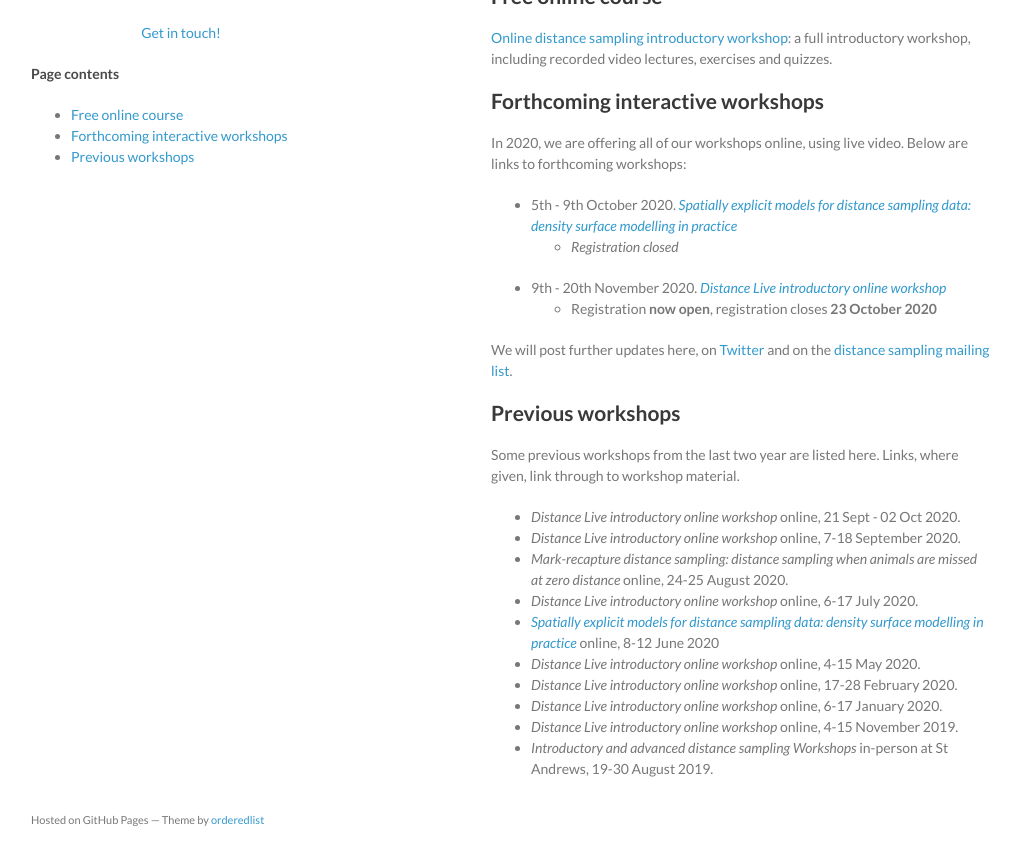
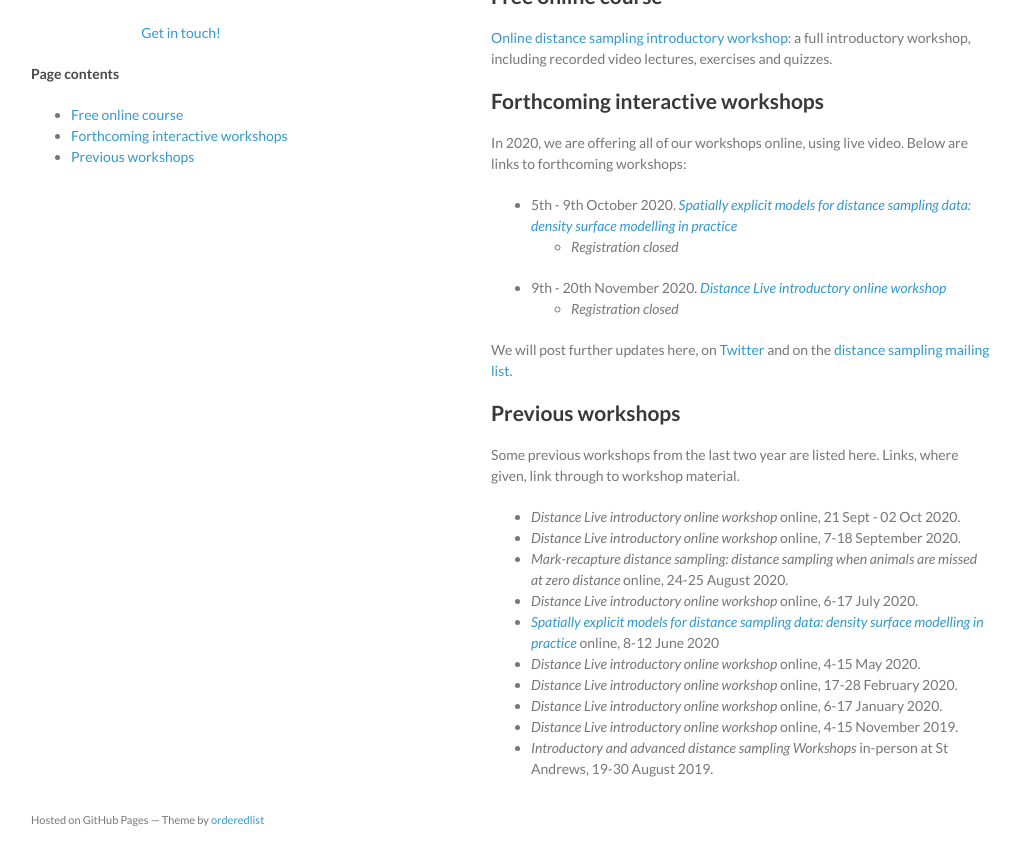
Before and after one commit to distanceworkshops/distanceworkshops.github.io, a Jekyll site: the page built from index.md, in a window 1280 px wide and 986 px high, cut to the strip 137-986 px from the top of the window. Shown: the whole strip, without its empty margins (129-1150 px from the left). Built offline with Jekyll 4.4.1, drawn with Linux system fonts in a browser that asks for light colours.

Commit message:
reg closed for Nov intro

```diff
--- a/index.md
+++ b/index.md
@@ -20,7 +20,7 @@ In 2020, we are offering all of our workshops online, using live video.  Below a
 - 5th - 9th October 2020.  [*Spatially explicit models for distance sampling data: density surface modelling in practice*](https://www.creem.st-andrews.ac.uk/spatial-modelling-live-online-workshop-2/)
   - _Registration closed_
  - 9th - 20th November 2020.  [*Distance Live introductory online workshop*](http://workshops.distancesampling.org/intro-nov-2020.html)
-   - Registration **now open**, registration closes **23 October 2020**
+   - _Registration closed_
 
 We will post further updates here, on [Twitter](http://twitter.com/distancesamp) and on the [distance sampling mailing list](https://groups.google.com/forum/#!forum/distance-sampling).
 
```
